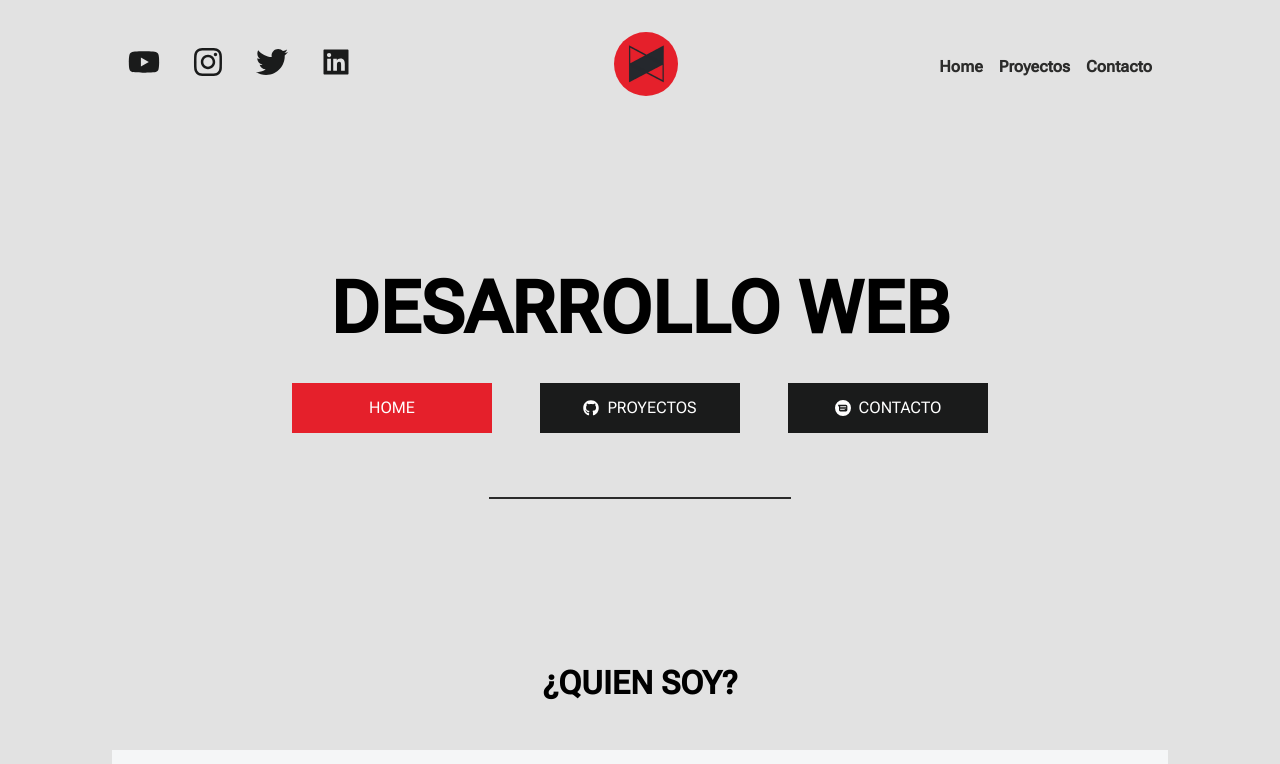
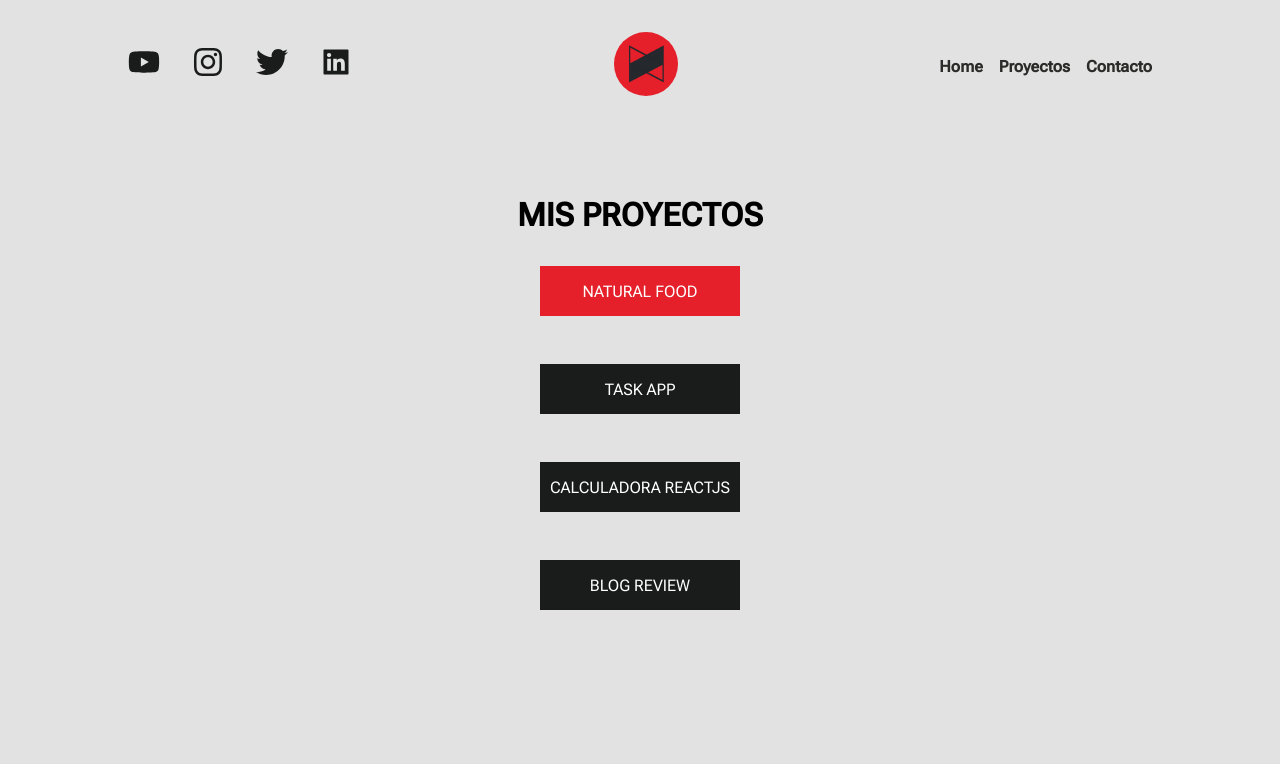
Before and after one commit to Ginoboca1/Me, a React (Create React App) app: page /proyectos in a window 1280 px wide. Shown: the top 764 px of the page. Built offline with nearby package versions, Linux system fonts and the light colour scheme.

Commit message:
Pagina de proyectos añadida-react-router

```diff
--- a/src/App.css
+++ b/src/App.css
@@ -8,6 +8,10 @@
 *{
     padding: 0;
     margin: 0;
+}
+
+h1,h2,h3,h4{
+    text-transform: uppercase;
 }
 
 html,body{
--- a/src/App.js
+++ b/src/App.js
@@ -1,29 +1,34 @@
+import {
+  BrowserRouter as Router,
+  Route,
+  Routes,
+} from "react-router-dom";
+
 import React from 'react';
 import './App.css';
-import Testimonio from './components/testimonio';
 import Header from './components/Header';
-import Portada from './components/Portada';
-import Ubicacion from './components/Ubicacion';
+import Home from './Pages/Home';
+import Proyectos from './Pages/Proyectos';
+import Contacto from './Pages/Contacto';
 
 
 
 
 function App(){
     return (
-       <div className='app'>
+      <Router>
+        <div className='app'>
           <div className='app-container'>
             <Header />
-            <Portada menu = 'Home' proyectos = 'Proyectos' contacto = "Contacto" />
-            <h1 className='title'>¿Quien soy?</h1>
-            <Testimonio
-             name = 'Gino Boca'
-             imagen = 'gino'
-             job = 'Frontend Web Developer'
-             description = 'Hey! Hola, mi nombre es Gino. Soy Frontend Web Developer, diseño Web Responsives y me especializo en React. Disfruto mucho del cafe en todas sus versiones, la musica, el ejercicio y de los gatos. En serio, amo los gatos.'
-            />
-            <Ubicacion/>
           </div>
         </div>
+
+        <Routes>
+            <Route path = '/home' element = {<Home />} />
+            <Route path="/proyectos" element={<Proyectos />} />
+            <Route path="/contacto" element={<Contacto />} />
+        </Routes>
+      </Router>
     )
 }
 
--- /dev/null
+++ b/src/Pages/Contacto.js
@@ -0,0 +1,8 @@
+
+export default function Contacto() {
+    return (
+      <div className="">
+
+      </div>
+    )
+  }
--- /dev/null
+++ b/src/Pages/Home.js
@@ -0,0 +1,21 @@
+import Portada from "../components/Portada";
+import Testimonio from "../components/testimonio";
+import Ubicacion from "../components/Ubicacion";
+
+function Home() {
+    return (
+        <div>
+            <Portada menu = 'Home' proyectos = 'Proyectos' contacto = "Contacto" />
+            <h1 className='title'>¿Quien soy?</h1>
+            <Testimonio
+             name = 'Gino Boca'
+             imagen = 'gino'
+             job = 'Frontend Web Developer'
+             description = 'Hey! Hola, mi nombre es Gino. Soy Frontend Web Developer, diseño Web Responsives y me especializo en React. Disfruto mucho del cafe en todas sus versiones, la musica, el ejercicio y de los gatos. En serio, amo los gatos.'
+            />
+             <Ubicacion/>
+        </div>
+    );
+}
+
+export default Home;
--- /dev/null
+++ b/src/Pages/Proyectos.js
@@ -0,0 +1,18 @@
+import React from 'react'
+import '../styles/pages/Pages.css';
+
+
+export default function Proyectos() {
+  return (
+    <div className='contenedor-principal'>
+       <h1>Mis proyectos</h1>
+
+       <div className='contacto-links'>
+          <a href='https://ginoboca1.github.io/Natural-Food/'>Natural Food</a>
+          <a href='https://ginoboca1.github.io/TaskApp/'>Task App</a>
+          <a href='https://ginoboca1.github.io/CalculadoraReactJS/'>Calculadora ReactJS</a>
+          <a href='https://ginoboca1.github.io/My_daily_Tech/'>Blog review</a>
+       </div>
+    </div>
+  )
+}
--- a/src/Pages/ProyectosPages.js
+++ /dev/null
@@ -1,9 +0,0 @@
-import React from 'react'
-
-export default function HomePage() {
-  return (
-    <div>
-      Home Page
-    </div>
-  )
-}
--- a/src/components/Header.js
+++ b/src/components/Header.js
@@ -1,8 +1,3 @@
-import {
-  BrowserRouter as Router,
-  Route,
-  Routes,
-} from "react-router-dom";
 
 import { toBeRequired } from '@testing-library/jest-dom/dist/matchers';
 import React from 'react';
@@ -13,10 +8,6 @@ import { FaInstagram } from "react-icons/fa";
 import { FaTwitter } from "react-icons/fa";
 import { AiOutlineMenu } from "react-icons/ai";
 import { AiFillLinkedin } from "react-icons/ai";
-import ContactoPages from '../Pages/ContactoPages';
-import ProyectosPages from '../Pages/ProyectosPages';
-
-
 
 
 
@@ -61,13 +52,7 @@ function Header(){
             </div>
 
             <div className='navbar-container'>
-              <Router>
                 <Navbar menu = 'Home' proyectos = 'Proyectos' contacto = "Contacto"/>
-                <Routes>
-                  <Route path="/src/Pages/ProyectosPages.js" element={<ProyectosPages />} />
-                  <Route path="/src/Pages/ContactoPages.js" element={<ContactoPages />} />
-                </Routes>
-              </Router>
             </div>
         </header>
 
--- a/src/components/Navbar.js
+++ b/src/components/Navbar.js
@@ -10,10 +10,10 @@ function Navbar(props){
             <nav className='navbar'>
               <NavLink
                className={({ isActive }) => (isActive ? "active" : "")}
-               to= '#'>{props.menu}
+               to= '/home'>{props.menu}
                </NavLink>
-              <NavLink className={({ isActive }) => (isActive ? "active" : "")} to= '/src/Pages/ProyectosPages.js'>{props.proyectos}</NavLink>
-              <NavLink className={({ isActive }) => (isActive ? "active" : "")} to= '/src/Pages/ContactoPages.js'>{props.contacto}</NavLink>
+              <NavLink className={({ isActive }) => (isActive ? "active" : "")} to= '/proyectos'>{props.proyectos}</NavLink>
+              <NavLink className={({ isActive }) => (isActive ? "active" : "")} to= '/contacto'>{props.contacto}</NavLink>
             </nav>
     )
 }
--- a/src/components/Portada.js
+++ b/src/components/Portada.js
@@ -2,6 +2,7 @@ import React from 'react';
 import '../styles/Portada.css';
 import { SiGooglemessages } from "react-icons/si";
 import { FaGithub } from "react-icons/fa";
+
 
 function Portada(props){
     return(
@@ -9,9 +10,9 @@ function Portada(props){
           <div className='text-container'>
            <h1 className='portada-title'>Desarrollo Web</h1>
            <div className='portada-links'>
-              <a href='#'>{props.menu}</a>
-              <a href='https://github.com/Ginoboca1?tab=repositories'> <FaGithub />{props.proyectos}</a>
-              <a href='#'> <SiGooglemessages />{props.contacto}</a>
+              <a href='/home'>{props.menu}</a>
+              <a href='/proyectos'> <FaGithub />{props.proyectos}</a>
+              <a href='/contacto'> <SiGooglemessages />{props.contacto}</a>
            </div>
            <div className='line'></div>
          </div>
--- /dev/null
+++ b/src/styles/pages/Pages.css
@@ -0,0 +1,40 @@
+.contenedor-principal{
+    width: 100%;
+    margin: 2rem auto;
+    display: flex;
+    flex-direction: column;
+    justify-content: center;
+    align-items: center;
+    gap: 2rem;
+}
+
+.contacto-links{
+
+    display: grid;
+    gap: 3rem;
+    text-transform: uppercase;
+}
+
+.contacto-links a{
+    text-decoration: none;
+    color: white;
+    display: flex;
+    justify-content: center;
+    align-items: center;
+    gap: 0.5rem;
+    width: 200px;
+    height: 50px;
+    background-color:var(--black);
+}
+
+.contacto-links a:hover{
+    background-color: rgb(78, 78, 78);
+    transition: 0.2s;
+}
+
+.contacto-links a:first-child{
+    background-color: var(--red);
+}
+.contacto-links a:first-child:hover{
+    background-color: rgb(207, 8, 8);
+}
```
Also changed, not shown: src/Pages/ContactoPages.js (deleted).
